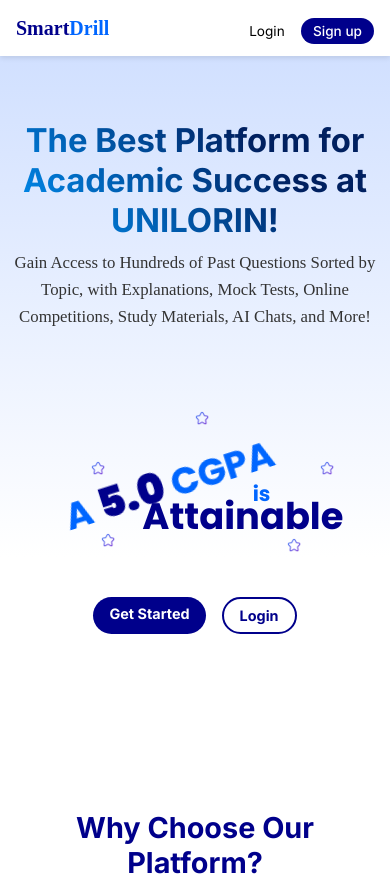
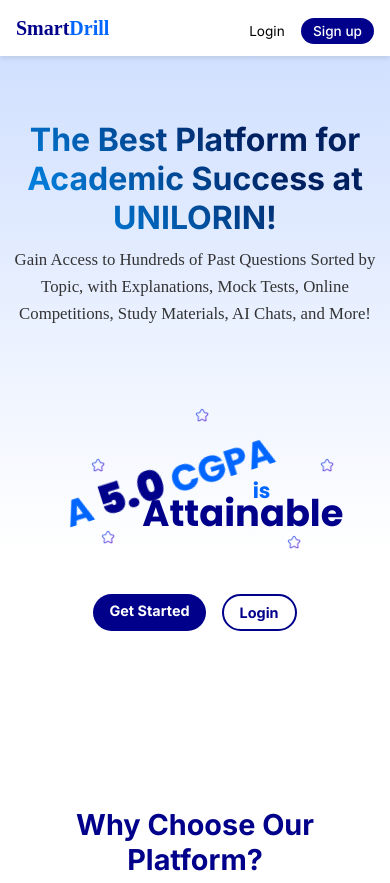
Before and after one commit to Eaziweb/Smartdrill-landing-page, a plain HTML site: page index.html in a window 390 px wide. Shown: the top 883 px of the page. Drawn offline with Linux system fonts and the light colour scheme.

Commit message:
Add files via upload

```diff
--- a/style1.css
+++ b/style1.css
@@ -956,7 +956,7 @@ font-size: 1.2rem;
 
     }
     .caption {
-        font-size: 2.05rem;
+        font-size: 2rem;
         width: 95%;
     }
     .sub-caption {
```
